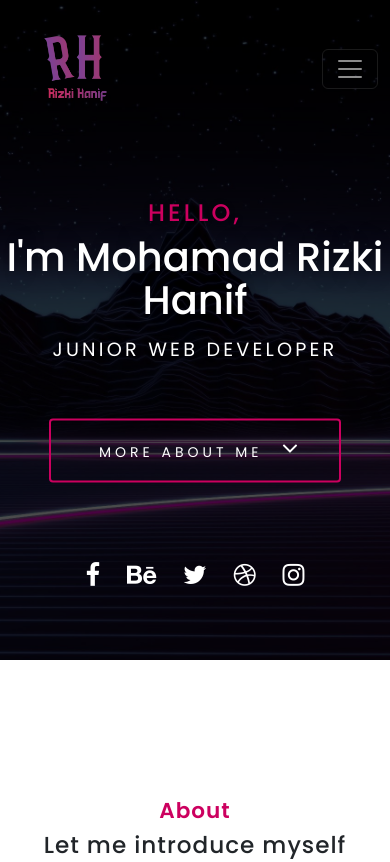
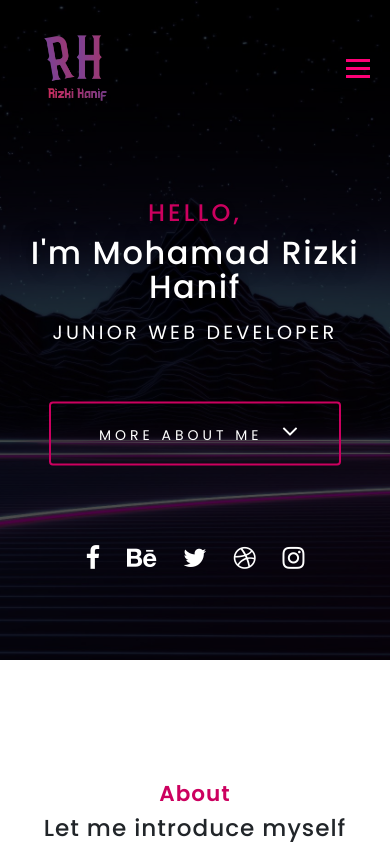
Before and after one commit to rizkihanif28/rizkihanif28.github.io, a plain HTML site: page index.html in a window 390 px wide. Shown: the top 862 px of the page. Drawn offline with nearby package versions, Linux system fonts and the light colour scheme.

Commit message:
position update

```diff
--- a/assets/css/style.css
+++ b/assets/css/style.css
@@ -27,26 +27,6 @@
     --mb-3: 3rem;
 }
 
-/* html {
-    font-size: 10px;
-}
-
-@media only screen and (max-width: 1024px) {
-    html {
-        font-size: 29px;
-    }
-}
-@media only screen and (max-width: 768px) {
-    html {
-        font-size: 10px;
-    }
-}
-@media only screen and (max-width: 400px) {
-    html {
-        font-size: 9.411764705882353px;
-    }
-} */
-
 html,
 body {
     font-family: var(--font-family);
@@ -62,6 +42,121 @@ section {
     display: block;
 }
 
+/* ===================== Menu Toggle =======================*/
+
+@media (max-width: 576px) {
+    .menu-toggle {
+        display: flex;
+    }
+}
+
+.menu-toggle {
+    float: right;
+    width: 40px;
+    height: 40px;
+    display: block;
+    position: relative;
+}
+
+.menu-toggle span {
+    display: block;
+    background-color: #ff0077;
+    width: 24px;
+    height: 3px;
+    margin-top: -1.5px;
+    /* font: 0/0 a; */
+    text-shadow: none;
+    color: transparent;
+    position: absolute;
+    right: 8px;
+    top: 50%;
+    bottom: auto;
+    left: auto;
+    -moz-transition: background 0.2s ease-in-out;
+    -o-transition: background 0.2s ease-in-out;
+    -webkit-transition: background 0.2s ease-in-out;
+    -ms-transition: background 0.2s ease-in-out;
+    transition: background 0.2s ease-in-out;
+}
+
+.menu-toggle span::before,
+.menu-toggle span::after {
+    content: '';
+    width: 100%;
+    height: 100%;
+    background-color: inherit;
+    position: absolute;
+    left: 0;
+    -moz-transition-duration: 0.2s, 0.2s;
+    -o-transition-duration: 0.2s, 0.2s;
+    -webkit-transition-duration: 0.2s, 0.2s;
+    -ms-transition-duration: 0.2s, 0.2s;
+    transition-duration: 0.2s, 0.2s;
+    -moz-transition-delay: 0.2s, 0s;
+    -o-transition-delay: 0.2s, 0s;
+    -webkit-transition-delay: 0.2s, 0s;
+    -ms-transition-delay: 0.2s, 0s;
+    transition-delay: 0.2s, 0s;
+}
+
+.menu-toggle span::before {
+    top: -8px;
+    -moz-transition-property: top, transform;
+    -o-transition-property: top, transform;
+    -webkit-transition-property: top, transform;
+    -ms-transition-property: top, transform;
+    transition-property: top, transform;
+}
+.menu-toggle span::after {
+    bottom: -8px;
+    -moz-transition-property: bottom, transform;
+    -o-transition-property: bottom, transform;
+    -webkit-transition-property: bottom, transform;
+    -ms-transition-property: bottom, transform;
+    transition-property: bottom, transform;
+}
+
+.menu-toggle a:hover,
+.menu-toggle a:focus,
+.menu-toggle a:active {
+    color: #ff0077;
+    outline: 0;
+}
+.menu-toggle a,
+.menu-toggle a:visited {
+    color: #000000;
+    -moz-transition: all 0.3s ease-in-out;
+    -o-transition: all 0.3s ease-in-out;
+    -webkit-transition: all 0.3s ease-in-out;
+    -ms-transition: all 0.3s ease-in-out;
+    transition: all 0.3s ease-in-out;
+}
+
+/* is clicked */
+.menu-toggle.is-clicked span {
+    background-color: rgba(255, 0, 119, 0);
+}
+.menu-toggle.is-clicked span::before,
+.menu-toggle.is-clicked span::after {
+    background-color: #ff0077;
+    -moz-transition-delay: 0s, 0.2s;
+    -o-transition-delay: 0s, 0.2s;
+    -webkit-transition-delay: 0s, 0.2s;
+    -ms-transition-delay: 0s, 0.2s;
+    transition-delay: 0s, 0.2s;
+}
+.menu-toggle.is-clicked span::before {
+    top: 0;
+    -webkit-transform: rotate(45deg);
+    -ms-transform: rotate(45deg);
+    transform: rotate(45deg);
+}
+.menu-toggle.is-clicked span::after {
+    bottom: 0;
+    -webkit-transform: rotate(-45deg);
+    -ms-transform: rotate(-45deg);
+    transform: rotate(-45deg);
+}
 /* ===================== Navbar =======================*/
 @media only screen and (min-width: 990px) {
     .bg-intro {
@@ -227,7 +322,8 @@ section {
 }
 @media only screen and (max-width: 600px) {
     .intro-content h1 {
-        font-size: 2.5rem;
+        font-size: 2rem;
+        letter-spacing: 0.1rem;
         margin-bottom: 0.6rem;
     }
     .intro-content h5 {
@@ -356,9 +452,17 @@ section {
     }
     .intro-info .lead {
         padding-left: 0;
+        font-size: 17px;
         text-align: center;
         margin-top: 20px;
     }
+    #about .button-section .resume-me .resumeLink {
+        font-size: 0.9rem;
+        padding: 10px;
+    }
+    /* #about .button-section .resume-me .resumeLink a {
+        font-size: 0.4;
+    } */
 }
 
 /* ===================== Skills Section =======================*/
@@ -738,10 +842,10 @@ footer p {
     width: 100%;
     color: #333;
     font-size: 1rem;
-    /* padding-left: 100px; */
 }
 footer a {
     color: #333;
+    font-weight: var(--font-medium);
 }
 footer a:hover {
     color: #cc005f;
@@ -751,3 +855,18 @@ footer .social .social-footer li {
     margin-right: 20px;
     font-size: 1.4rem;
 }
+
+/* footer .row {
+    max-width: 1100px;
+} */
+
+/* @media (max-width: 768px) {
+    footer .social .social-footer ul {
+        justify-content: center;
+        display: block;
+    }
+} */
+/*
+.navbar-toggler-icon {
+    color: #ff0077;
+} */
--- a/index.html
+++ b/index.html
@@ -22,9 +22,15 @@
         <nav class="navbar navbar-expand-lg navbar-dark">
             <div class="container">
                 <a class="navbar-brand" href="#"><img src="/assets/img/brand1.png" alt="img-brand" /></a>
-                <button class="navbar-toggler" type="button" data-bs-toggle="collapse" data-bs-target="#navbarNav" aria-controls="navbarNav" aria-expanded="false" aria-label="Toggle navigation">
+                <!-- <button class="navbar-toggler" type="button" data-bs-toggle="collapse" data-bs-target="#navbarNav" aria-controls="navbarNav" aria-expanded="false" aria-label="Toggle navigation">
                     <span class="navbar-toggler-icon"></span>
-                </button>
+                </button> -->
+
+                <div class="toggle">
+                    <a class="menu-toggle" href="#">
+                        <span></span>
+                    </a>
+                </div>
                 <div class="collapse navbar-collapse" id="navbarNav">
                     <ul class="navbar-nav ms-auto">
                         <li class="nav-item">
@@ -350,11 +356,11 @@
         <footer>
             <div class="container">
                 <div class="row">
-                    <div class="col-md-6 copyright">
-                        <p class="mt-2">Created With <i class="bi bi-heart-fill"></i> By <a href="https://www.linkedin.com/in/rizki-hanif/">Rizki Hanif</a></p>
+                    <div class="col-md-6 copyright text-center">
+                        <p class="mt-1">Created With <i class="bi bi-heart-fill"></i> By <a href="https://www.linkedin.com/in/rizki-hanif/">Rizki Hanif</a></p>
                     </div>
                     <div class="col-md-6 social">
-                        <ul class="social-footer d-flex justify-content-end">
+                        <ul class="social-footer d-flex justify-content-center">
                             <li>
                                 <a href="#"><i class="fa fa-facebook"></i></a>
                             </li>
```
